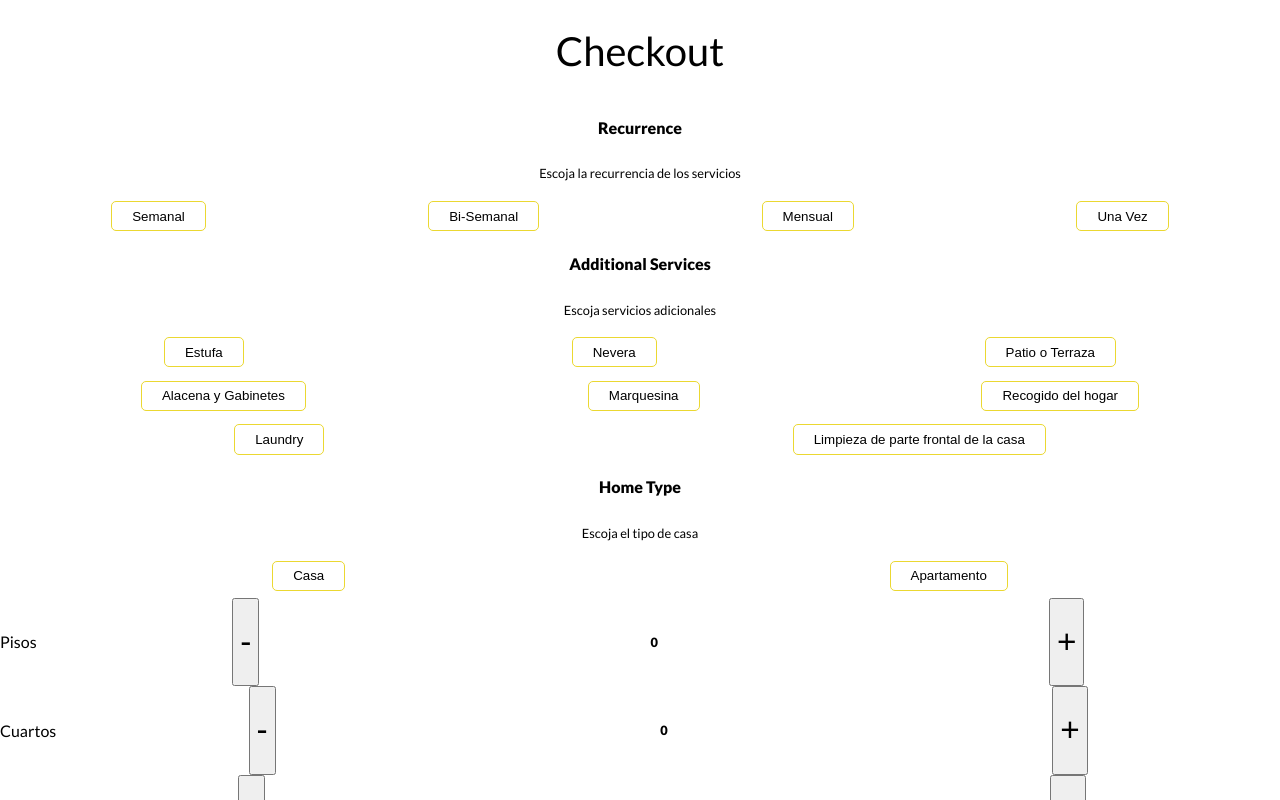
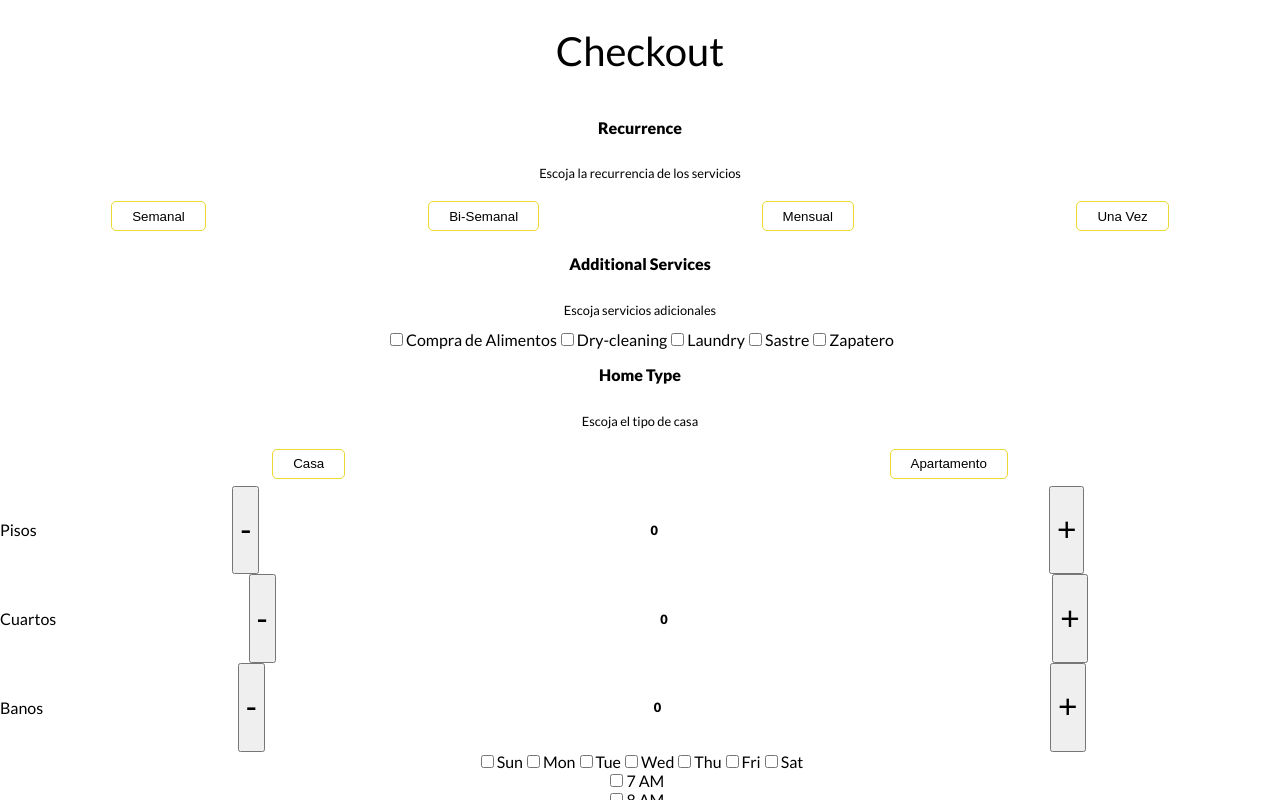
Before and after one commit to bonjouranainc/web-app, a React app in the folder front-end/: page /checkout in a window 1280 px wide. Both pictures are taken after a click on the button "Semanal". Shown: the top 800 px of the page. Built offline with nearby package versions, Linux system fonts and the light colour scheme.

Commit message:
Recurrence buttons were rendering wrong components, fixed. Subscription and OneTime additional services components buttons changed to checkboxes

```diff
--- a/front-end/src/scenes/Checkout/components/AdditionalServices/components/OneTime/index.js
+++ b/front-end/src/scenes/Checkout/components/AdditionalServices/components/OneTime/index.js
@@ -5,56 +5,44 @@ import '../../styles.css';
 class OneTime extends Component {
   render() {
     return (
-      <div className='one-time'>
+      <div className='additional-services'>
         <div className='col'>
           <p className='b-txt'>Additional Services</p>
             <p className='s-txt'>Escoja servicios adicionales</p>
         </div>
-        <div className='row'>
-          <button
-            className='button-y-o'
-          >
+        <div className='one-time-services'>
+          <input type='checkbox' className='service' id='' />
+          <label for=''>
             Estufa
-          </button>
-          <button
-            className='button-y-o'
-          >
+          </label>
+          <input type='checkbox' className='service' id='' />
+          <label for=''>
             Nevera
-          </button>
-          <button
-            className='button-y-o'
-          >
+          </label>
+          <input type='checkbox' className='service' id='' />
+          <label for=''>
             Patio o Terraza
-          </button>
-        </div>
-        <div className='row'>
-          <button
-            className='button-y-o'
-          >
+          </label>
+          <input type='checkbox' className='service' id='' />
+          <label for=''>
             Alacena y Gabinetes
-          </button>
-          <button
-            className='button-y-o'
-          >
+          </label>
+          <input type='checkbox' className='service' id='' />
+          <label for=''>
             Marquesina
-          </button>
-          <button
-            className='button-y-o'
-          >
+          </label>
+          <input type='checkbox' className='service' id='' />
+          <label for=''>
             Recogido del hogar
-          </button>
-        </div>
-        <div className='row'>
-          <button
-            className='button-y-o'
-          >
+          </label>
+          <input type='checkbox' className='service' id='' />
+          <label for=''>
             Laundry
-          </button>
-          <button
-            className='button-y-o'
-          >
+          </label>
+          <input type='checkbox' className='service' id='' />
+          <label for=''>
             Limpieza de parte frontal de la casa
-          </button>
+          </label>
         </div>
       </div>
     );
--- a/front-end/src/scenes/Checkout/components/AdditionalServices/components/Subscription/index.js
+++ b/front-end/src/scenes/Checkout/components/AdditionalServices/components/Subscription/index.js
@@ -10,34 +10,27 @@ class Subscription extends Component {
           <p className='b-txt'>Additional Services</p>
             <p className='s-txt'>Escoja servicios adicionales</p>
         </div>
-        <div className='row'>
-          <button
-            className='button-y-o'
-          >
+        <div className='subscription-services'>
+          <input type='checkbox' className='service' id='compra' />
+          <label for='compra'>
             Compra de Alimentos
-          </button>
-          <button
-            className='button-y-o'
-          >
+          </label>
+          <input type='checkbox' className='service' id='dry-cleaning' />
+          <label for='dry-cleaning'>
             Dry-cleaning
-          </button>
-          <button
-            className='button-y-o'
-          >
+          </label>
+          <input type='checkbox' className='service' id='laundry' />
+          <label for='laundry'>
             Laundry
-          </button>
-        </div>
-        <div className='row'>
-          <button
-            className='button-y-o'
-          >
+          </label>
+          <input type='checkbox' className='service' id='sastre' />
+          <label for='sastre'>
             Sastre
-          </button>
-          <button
-            className='button-y-o'
-          >
+          </label>
+          <input type='checkbox' className='service' id='zapatero' />
+          <label for='zapatero'>
             Zapatero
-          </button>
+          </label>
         </div>
       </div>
     );
--- a/front-end/src/scenes/Checkout/components/Recurrence/index.js
+++ b/front-end/src/scenes/Checkout/components/Recurrence/index.js
@@ -53,11 +53,11 @@ class Recurrence extends Component {
           </button>
         </div>
         { this.state.subscribedUser ?
-          <OneTimeAdditionalServices />
+          <SubscriptionAdditionalServices />
           :
           null }
         {this.state.oneTimeUser ?
-          <SubscriptionAdditionalServices />
+          <OneTimeAdditionalServices />
           :
           null }
       </div>
```
